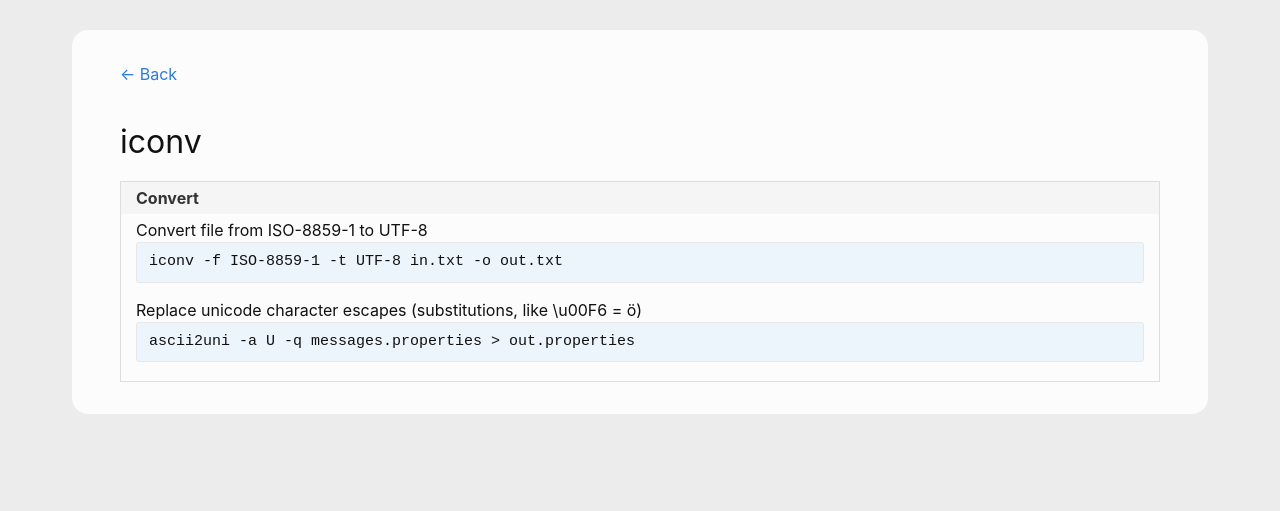
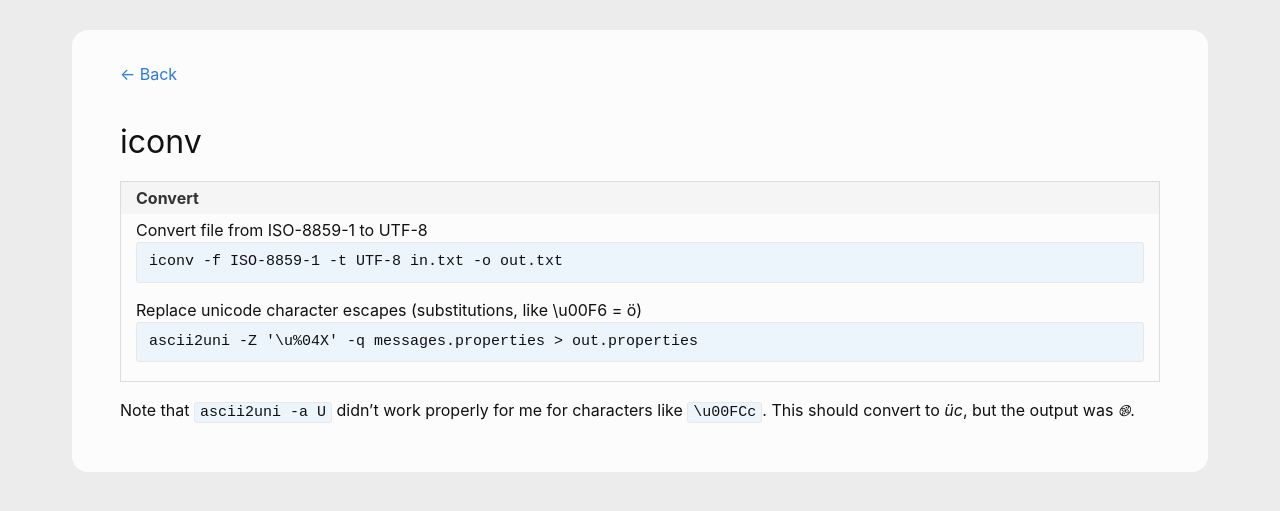
Before and after one commit to andreas-mausch/cheatsheets, a Jekyll site: the page built from _cheatsheets/iconv.md, in a window 1280 px wide. Shown: the top 511 px of the page. Built offline with Jekyll 4.4.1, drawn with Linux system fonts in a browser that asks for light colours.

Commit message:
Fix ascii2uni command

```diff
--- a/_cheatsheets/iconv.md
+++ b/_cheatsheets/iconv.md
@@ -5,5 +5,8 @@ section:
   - name: Convert
     commands:
       Convert file from ISO-8859-1 to UTF-8: iconv -f ISO-8859-1 -t UTF-8 in.txt -o out.txt
-      Replace unicode character escapes (substitutions, like \u00F6 = ö): ascii2uni -a U -q messages.properties > out.properties
+      Replace unicode character escapes (substitutions, like \u00F6 = ö): ascii2uni -Z '\u%04X' -q messages.properties > out.properties
 ---
+
+Note that `ascii2uni -a U` didn't work properly for me for characters like `\u00FCc`.
+This should convert to *üc*, but the output was *࿌*.
```
